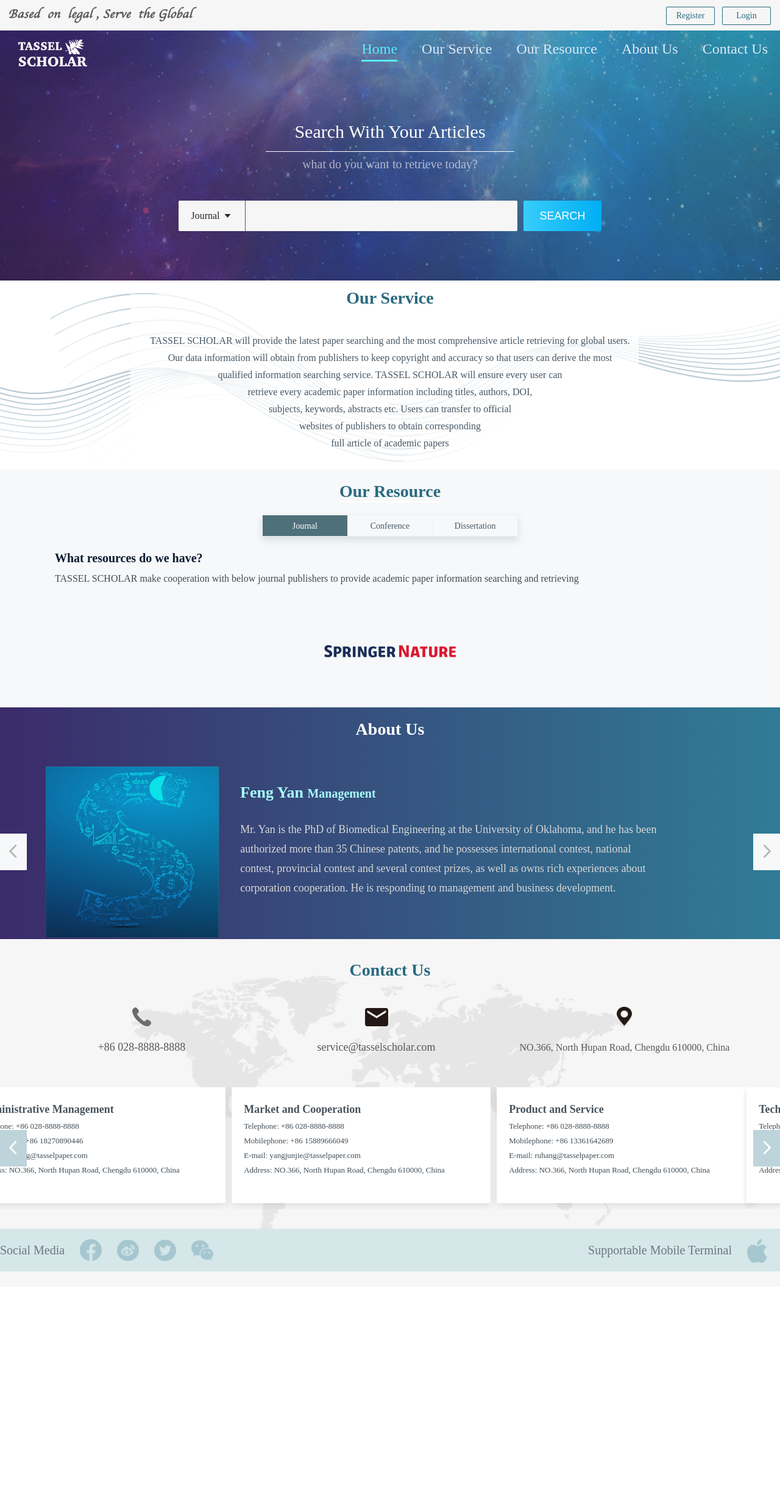
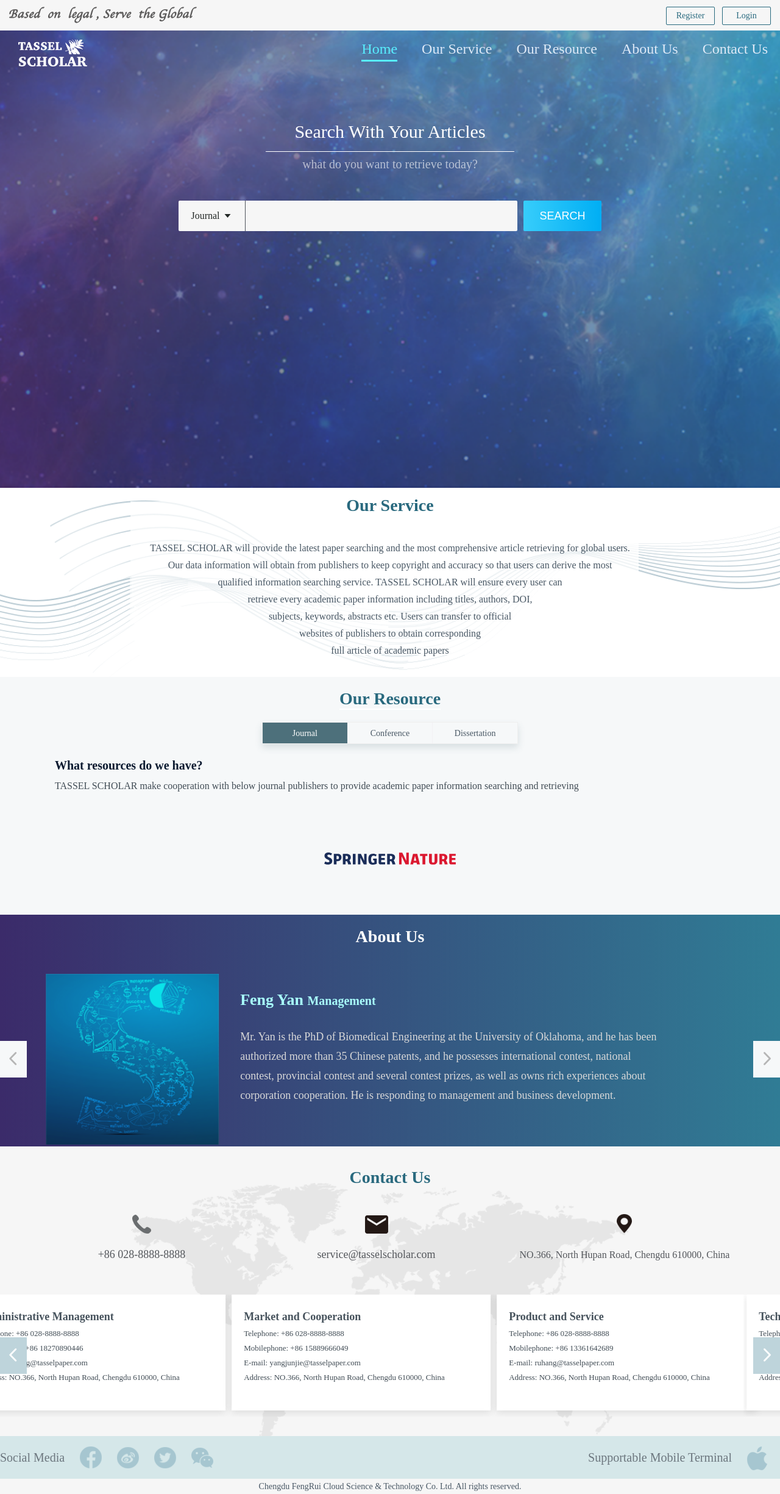
Before and after one commit to leesession/papertorigin, a Vue app: page /#/ in a window 1280 px wide. Shown: the top 2450 px of the page at 61% size. Before the commit the page ends 2110 px from the top, so only its background shows below. Built offline with nearby package versions, Linux system fonts and the light colour scheme.

Commit message:
10-31（详情页面+logo , foot底部加文字 ， 差底部logo+首页搜索的设计图）

```diff
--- a/src/assets/css/style.scss
+++ b/src/assets/css/style.scss
@@ -27,10 +27,11 @@
 /* 顶疗（导航） */
 .banner-box{
   width: 100%;
-  height: 410px;
+  height: calc(100vh - 50px);
   overflow: hidden;
   background: url(../images/sky-home.png) no-repeat center center;
-  background-size: 100% 100%;
+  background-size: cover;
+  //background-size: 100% 100%;
   .head{
     display: flex;
     justify-content: space-between;
--- a/src/components/Foot.vue
+++ b/src/components/Foot.vue
@@ -16,6 +16,7 @@
                 </div>
             </div>
         </div>
+        <div class="intro">Chengdu FengRui Cloud Science & Technology Co. Ltd. All rights reserved.</div>
     </div>
 </template>
 
@@ -112,5 +113,11 @@
                 }
             }
         }
+
+        .intro{
+            text-align: center;
+            height: 25px;
+            line-height: 25px;
+        }
     }
 </style>
--- a/src/views/home/searchDetails.vue
+++ b/src/views/home/searchDetails.vue
@@ -42,7 +42,7 @@
                     </div>
                 </div>
                 <div class="btn-box">
-                    <span>Data Provided By <b>{{details.publisher}}</b></span>
+                    <span>Data Provided By <img :src="details.isIEE?ieeLogo:springLogo" :class="{ieee:details.isIEE}" alt=""></span>
                     <!--loginMsg &&-->
                     <a v-if="details.openaccess === 'true'"
                        class="login"
@@ -112,6 +112,8 @@
         },
         data() {
             return {
+                ieeLogo:require('../../assets/images/ieee.jpg'),
+                springLogo:require('../../assets/images/logo-springernature.svg'),
                 citationShow:false,
                 stringObj:{},
                 loading:true,
@@ -392,10 +394,18 @@
                 border-top: 1px solid #D5E0E2;
                 margin: 30px 0 0 0;
                 font-size: 20px;
-                b{
-                    color: #3356E3;
-                    font-size: 22px;
+                span{
+                    display: flex;
+                    align-items: center;
+                    img{
+                        width: 215px;
+                        margin-left: 10px;
+                    }
+                    img.ieee{
+                        width: 110px;
+                    }
                 }
+
                 a {
                     display: inline-block;
                     width: 165px;
```
